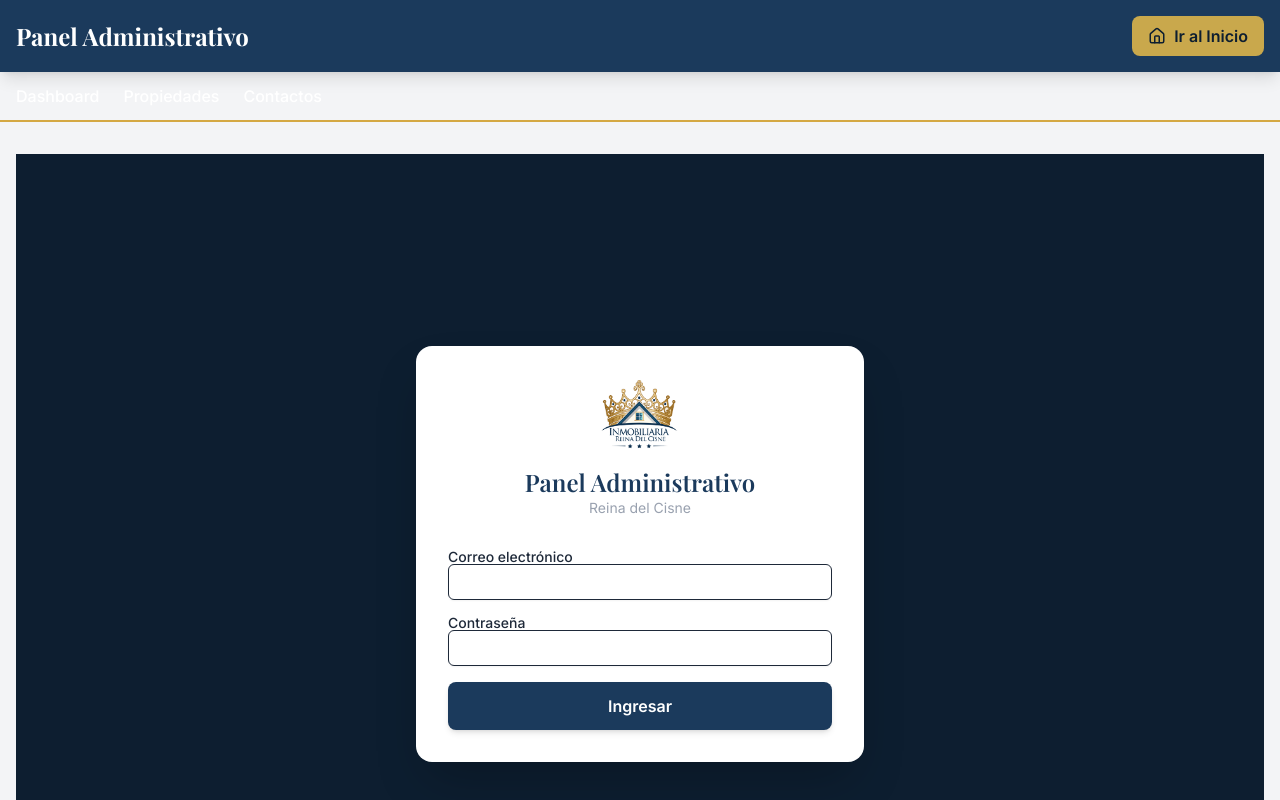
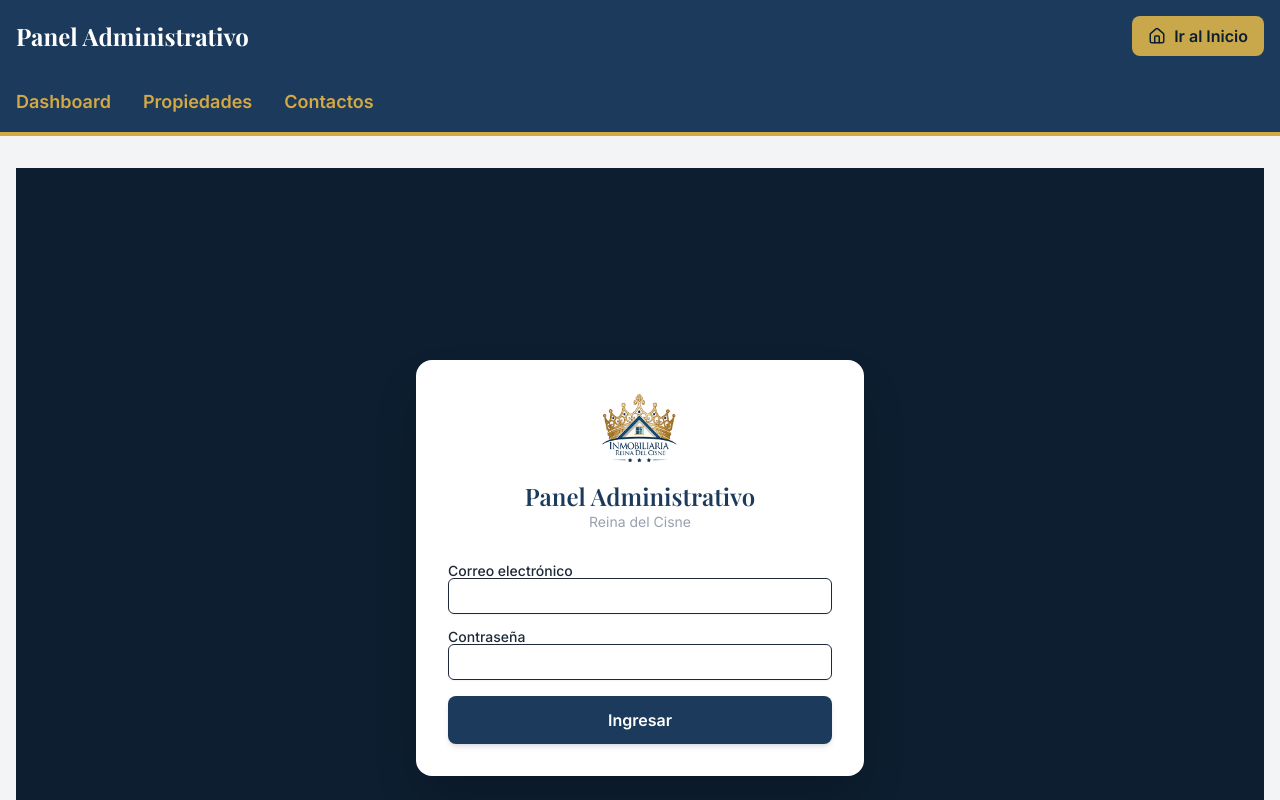
Before and after one commit to juancaboy22-spec/reina-del-cisne, a Next.js app: page /admin/login in a window 1280 px wide. Shown: the top 800 px of the page. Built offline with nearby package versions, Linux system fonts and the light colour scheme; no server answers.

Commit message:
Style admin navigation with gold accent colors

```diff
--- a/src/app/(admin)/layout.tsx
+++ b/src/app/(admin)/layout.tsx
@@ -1,6 +1,6 @@
-'use client'
-import Link from 'next/link'
-import { ArrowLeft, Home } from 'lucide-react'
+"use client";
+import Link from "next/link";
+import { ArrowLeft, Home } from "lucide-react";
 
 export default function AdminLayout({
   children,
@@ -12,7 +12,9 @@ export default function AdminLayout({
       <div className="bg-navy-700 text-white shadow-lg">
         <div className="container mx-auto px-4 py-4">
           <div className="flex items-center justify-between">
-            <h1 className="text-2xl font-bold font-serif">Panel Administrativo</h1>
+            <h1 className="text-2xl font-bold font-serif">
+              Panel Administrativo
+            </h1>
             <Link
               href="/"
               className="flex items-center gap-2 bg-gold-500 hover:bg-gold-600 text-navy-900 px-4 py-2 rounded-lg font-semibold transition-colors"
@@ -24,23 +26,23 @@ export default function AdminLayout({
         </div>
       </div>
 
-      <nav className="bg-navy-600 text-white border-b-2 border-gold-400">
-        <div className="container mx-auto px-4 py-3 flex gap-6">
+      <nav className="bg-navy-700 border-b-4 border-gold-400">
+        <div className="container mx-auto px-4 py-4 flex gap-8">
           <Link
             href="/admin/dashboard"
-            className="hover:text-gold-400 transition-colors font-medium"
+            className="text-gold-400 hover:text-gold-300 transition-colors font-semibold text-lg"
           >
             Dashboard
           </Link>
           <Link
             href="/admin/propiedades"
-            className="hover:text-gold-400 transition-colors font-medium"
+            className="text-gold-400 hover:text-gold-300 transition-colors font-semibold text-lg"
           >
             Propiedades
           </Link>
           <Link
             href="/admin/contactos"
-            className="hover:text-gold-400 transition-colors font-medium"
+            className="text-gold-400 hover:text-gold-300 transition-colors font-semibold text-lg"
           >
             Contactos
           </Link>
```
